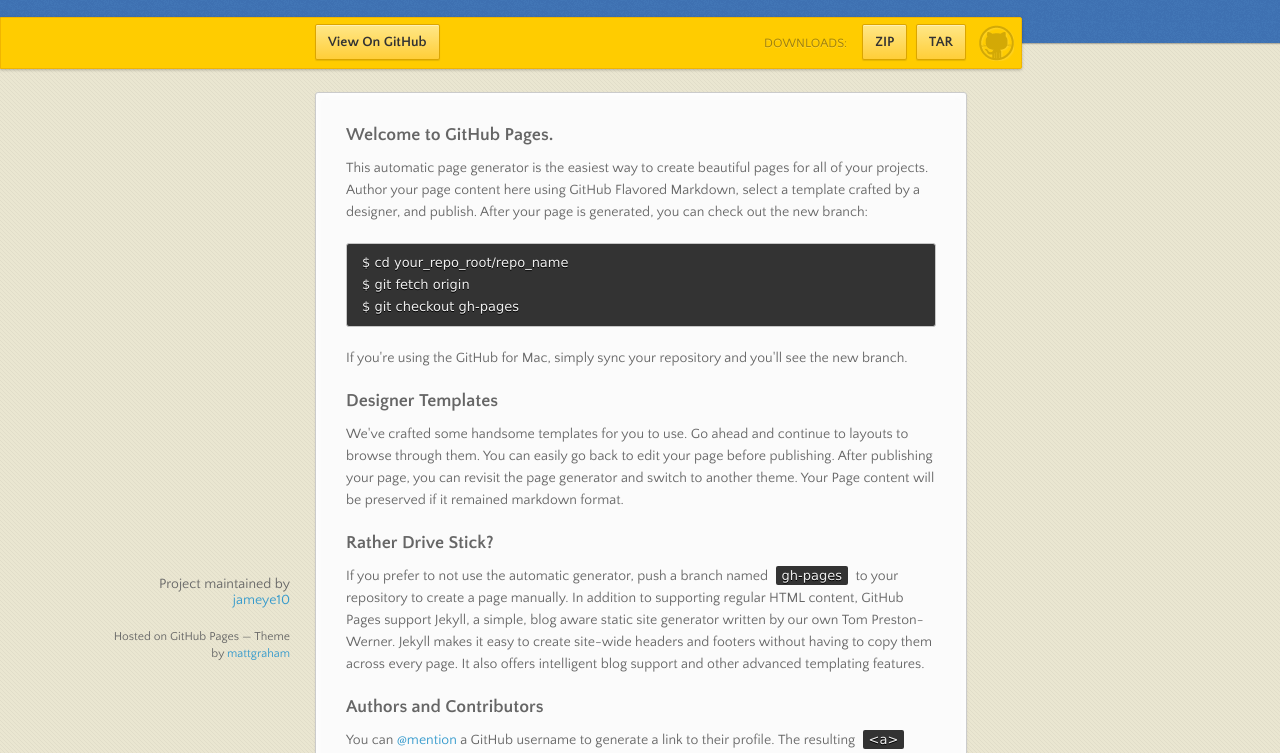
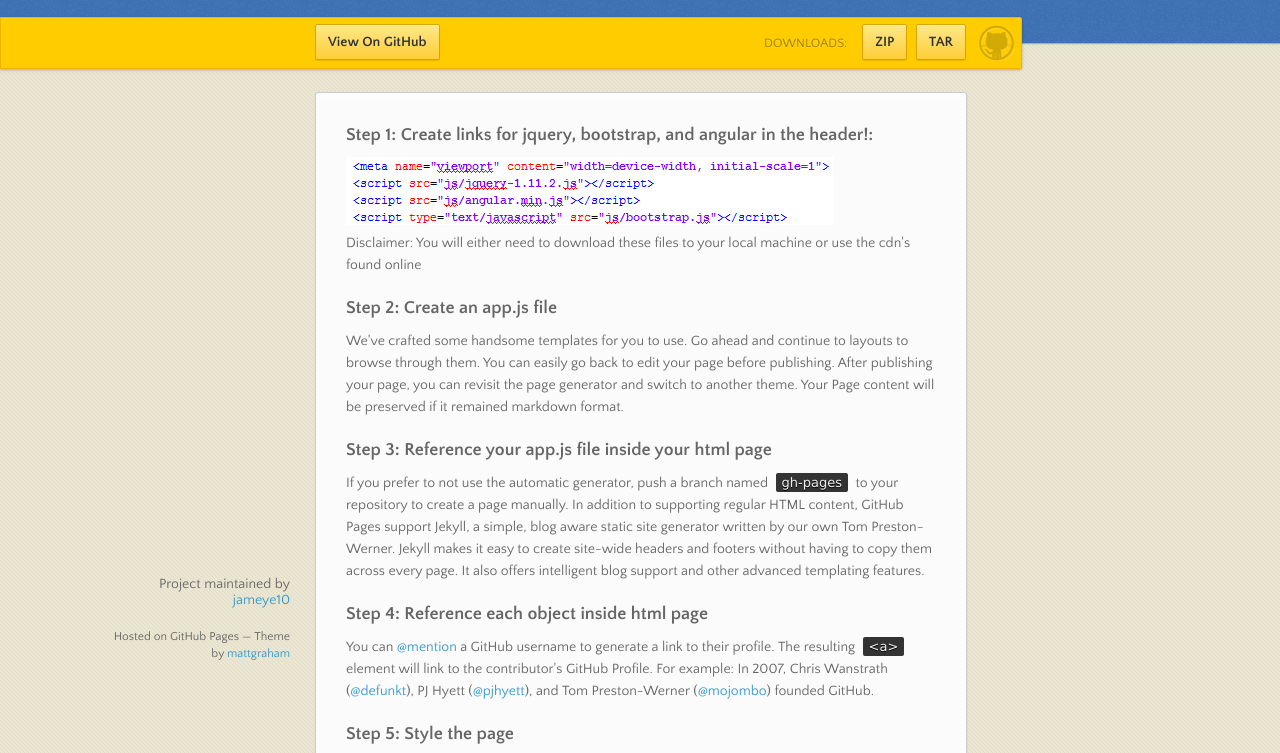
Before and after one commit to jameye10/homework6, a plain HTML site: page index.html in a window 1280 px wide. Shown: the part 98-851 px from the top of the page. Drawn offline with nearby package versions, Linux system fonts and the light colour scheme.

Commit message:
updated files

```diff
--- a/index.html
+++ b/index.html
@@ -18,7 +18,7 @@
 
       <header>
         <h1>Homework6</h1>
-        <p>The following is homework6</p>
+        <p>The following is the homework6 tutorial!</p>
       </header>
 
       <div id="banner">
@@ -40,29 +40,29 @@
       </nav>
       <section>
         <h3>
-<a id="welcome-to-github-pages" class="anchor" href="#welcome-to-github-pages" aria-hidden="true"><span class="octicon octicon-link"></span></a>Welcome to GitHub Pages.</h3>
+<a id="welcome-to-github-pages" class="anchor" href="#welcome-to-github-pages" aria-hidden="true"><span class="octicon octicon-link"></span></a>Step 1: Create links for jquery, bootstrap, and angular in the header!:</h3>
 
-<p>This automatic page generator is the easiest way to create beautiful pages for all of your projects. Author your page content here using GitHub Flavored Markdown, select a template crafted by a designer, and publish. After your page is generated, you can check out the new branch:</p>
+<img src="step1.png" alt="Step 1 Picture">
 
-<pre><code>$ cd your_repo_root/repo_name
-$ git fetch origin
-$ git checkout gh-pages
-</code></pre>
-
-<p>If you're using the GitHub for Mac, simply sync your repository and you'll see the new branch.</p>
+<p>Disclaimer: You will either need to download these files to your local machine or use the cdn's found online</p>
 
 <h3>
-<a id="designer-templates" class="anchor" href="#designer-templates" aria-hidden="true"><span class="octicon octicon-link"></span></a>Designer Templates</h3>
+<a id="designer-templates" class="anchor" href="#designer-templates" aria-hidden="true"><span class="octicon octicon-link"></span></a>Step 2: Create an app.js file</h3>
 
 <p>We've crafted some handsome templates for you to use. Go ahead and continue to layouts to browse through them. You can easily go back to edit your page before publishing. After publishing your page, you can revisit the page generator and switch to another theme. Your Page content will be preserved if it remained markdown format.</p>
 
 <h3>
-<a id="rather-drive-stick" class="anchor" href="#rather-drive-stick" aria-hidden="true"><span class="octicon octicon-link"></span></a>Rather Drive Stick?</h3>
+<a id="rather-drive-stick" class="anchor" href="#rather-drive-stick" aria-hidden="true"><span class="octicon octicon-link"></span></a>Step 3: Reference your app.js file inside your html page</h3>
 
 <p>If you prefer to not use the automatic generator, push a branch named <code>gh-pages</code> to your repository to create a page manually. In addition to supporting regular HTML content, GitHub Pages support Jekyll, a simple, blog aware static site generator written by our own Tom Preston-Werner. Jekyll makes it easy to create site-wide headers and footers without having to copy them across every page. It also offers intelligent blog support and other advanced templating features.</p>
 
 <h3>
-<a id="authors-and-contributors" class="anchor" href="#authors-and-contributors" aria-hidden="true"><span class="octicon octicon-link"></span></a>Authors and Contributors</h3>
+<a id="authors-and-contributors" class="anchor" href="#authors-and-contributors" aria-hidden="true"><span class="octicon octicon-link"></span></a>Step 4: Reference each object inside html page</h3>
+
+<p>You can <a href="https://github.com/blog/821" class="user-mention">@mention</a> a GitHub username to generate a link to their profile. The resulting <code>&lt;a&gt;</code> element will link to the contributor's GitHub Profile. For example: In 2007, Chris Wanstrath (<a href="https://github.com/defunkt" class="user-mention">@defunkt</a>), PJ Hyett (<a href="https://github.com/pjhyett" class="user-mention">@pjhyett</a>), and Tom Preston-Werner (<a href="https://github.com/mojombo" class="user-mention">@mojombo</a>) founded GitHub.</p>
+
+<h3>
+<a id="authors-and-contributors" class="anchor" href="#authors-and-contributors" aria-hidden="true"><span class="octicon octicon-link"></span></a>Step 5: Style the page</h3>
 
 <p>You can <a href="https://github.com/blog/821" class="user-mention">@mention</a> a GitHub username to generate a link to their profile. The resulting <code>&lt;a&gt;</code> element will link to the contributor's GitHub Profile. For example: In 2007, Chris Wanstrath (<a href="https://github.com/defunkt" class="user-mention">@defunkt</a>), PJ Hyett (<a href="https://github.com/pjhyett" class="user-mention">@pjhyett</a>), and Tom Preston-Werner (<a href="https://github.com/mojombo" class="user-mention">@mojombo</a>) founded GitHub.</p>
 
```
Also changed, not shown: step1.png (added).
